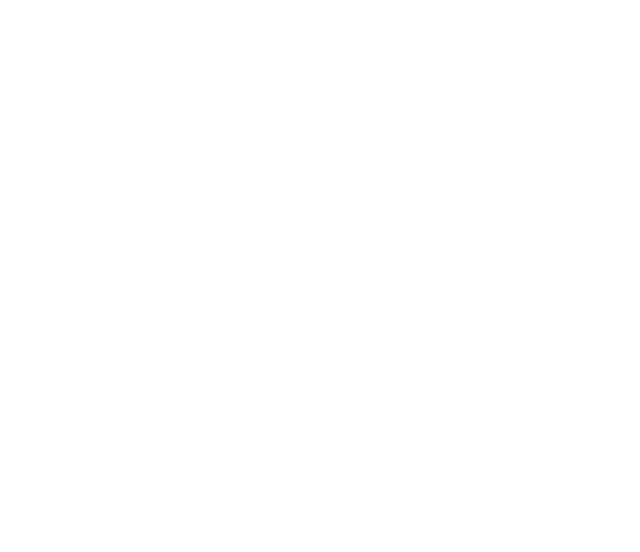
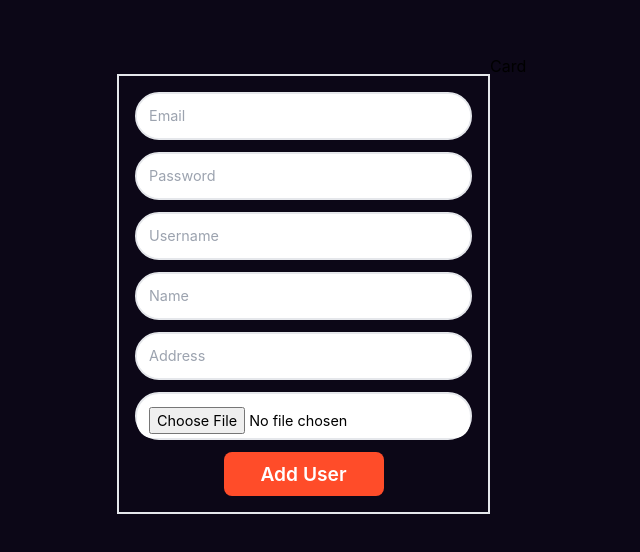
Before and after one commit to siska199/learn-redux, a Next.js app: page / in a window 1280 px wide. Shown: the part 106-658 px from the top of the page, without its empty margins (43-683 px from the left). Built offline with nearby package versions, Linux system fonts and the light colour scheme.

Commit message:
create form

```diff
--- /dev/null
+++ b/components/Card.js
@@ -0,0 +1,8 @@
+import React from 'react'
+
+const Card = () => {
+  return (
+    <div>Card</div>
+  )
+}
+export default Card
--- /dev/null
+++ b/components/Form.js
@@ -0,0 +1,118 @@
+import React, { useState } from "react";
+
+const Form = () => {
+  // ----------Variable Section ------------//
+  const [formData, setFormData] = useState({
+    email: "",
+    password: "",
+    username: "",
+    name: "",
+    address: "",
+    photo: "",
+  });
+
+  // -----------Handler Section-------------//
+  const handleOnChange = (e) => {
+    setFormData({
+      ...formData,
+      [e.target.name]: e.target.value,
+    });
+  };
+  const handleSubmitForm = (e) => {
+    e.preventDefault();
+  };
+
+  return (
+    <form className="my-auto border-2 p-4 flex flex-col items-center">
+      <div className="input-container">
+        <input
+          className="input peer"
+          onChange={(e) => handleOnChange(e)}
+          name="email"
+          type="text"
+          placeholder="Email"
+          required
+        />
+        <label className="label peer-valid:block" htmlFor="email">
+          Email
+        </label>
+      </div>
+      <div className="input-container">
+        <input
+          name="password"
+          type="password"
+          placeholder="Password"
+          onChange={(e) => handleOnChange(e)}
+          className="input peer"
+          required
+
+        />
+        <label className="label peer-valid:block" htmlFor="password">
+          Password
+        </label>
+      </div>
+      <div className="input-container">
+        <input
+          name="username"
+          type="text"
+          placeholder="Username"
+          className="input peer"
+          onChange={(e) => handleOnChange(e)}
+          required
+
+        />
+        <label className="label peer-valid:block" htmlFor="username">
+          Username
+        </label>
+      </div>
+      <div className="input-container">
+        <input
+          className="input peer"
+          name="name"
+          type="text"
+          placeholder="Name"
+          onChange={(e) => handleOnChange(e)}
+          required
+
+        />
+        <label className="label peer-valid:block" htmlFor="name">
+          Name
+        </label>
+      </div>
+      <div className="input-container">
+        <input
+          className="input peer"
+          name="address"
+          type="text"
+          placeholder="Address"
+          onChange={(e) => handleOnChange(e)}
+          required
+
+        />
+        <label className="label peer-valid:block" htmlFor="address">
+          Address
+        </label>
+      </div>
+      <div className="input-container">
+        <input
+          className="input"
+          name="photo"
+          type="file"
+          accept="image/*"
+          onChange={(e) => handleOnChange(e)}
+        />
+        <label className="label" htmlFor="photo">
+          Phoo
+        </label>
+      </div>
+      <button
+        className=" text-white font-semibold text-[1.2rem] bg-[#ff4c29] p-2 w-[10rem] rounded-lg"
+        type="submit"
+        onClick={(e) => handleSubmitForm(e)}
+      >
+        Add User
+      </button>
+    </form>
+  );
+};
+export default Form;
--- a/pages/index.js
+++ b/pages/index.js
@@ -1,15 +1,17 @@
 import Head from "next/head";
-
-import styles from "../styles/Home.module.css";
-
+import Form from "../components/Form";
+import Card from "../components/Card";
 export default function Home() {
   return (
-    <div className={styles.container}>
+    <div>
       <Head>
         <title>Lesson1 Redux</title>
         <link rel="icon" href="/favicon.ico" />
       </Head>
-      <main></main>
+      <main className="w-screen min-h-screen flex flex-row bg-dark p-[10rem]">
+        <Form />
+        <Card />
+      </main>
     </div>
   );
 }
--- a/redux/features/user.js
+++ b/redux/features/user.js
@@ -8,4 +8,4 @@ const userSlice = createSlice({
   },
 });
 
-export default userSlice.reducer;
+export default userSlice;
--- a/redux/store.js
+++ b/redux/store.js
@@ -1,9 +1,9 @@
-import userReducer from "./features/user";
+import userSlice from "./features/user";
 import { configureStore } from "@reduxjs/toolkit";
 
 const store = configureStore({
   reducer: {
-    user: userReducer,
+    user: userSlice.reducer,
   },
 });
 
--- a/styles/Home.module.css
+++ /dev/null
@@ -1,116 +0,0 @@
-.container {
-  padding: 0 2rem;
-}
-
-.main {
-  min-height: 100vh;
-  padding: 4rem 0;
-  flex: 1;
-  display: flex;
-  flex-direction: column;
-  justify-content: center;
-  align-items: center;
-}
-
-.footer {
-  display: flex;
-  flex: 1;
-  padding: 2rem 0;
-  border-top: 1px solid #eaeaea;
-  justify-content: center;
-  align-items: center;
-}
-
-.footer a {
-  display: flex;
-  justify-content: center;
-  align-items: center;
-  flex-grow: 1;
-}
-
-.title a {
-  color: #0070f3;
-  text-decoration: none;
-}
-
-.title a:hover,
-.title a:focus,
-.title a:active {
-  text-decoration: underline;
-}
-
-.title {
-  margin: 0;
-  line-height: 1.15;
-  font-size: 4rem;
-}
-
-.title,
-.description {
-  text-align: center;
-}
-
-.description {
-  margin: 4rem 0;
-  line-height: 1.5;
-  font-size: 1.5rem;
-}
-
-.code {
-  background: #fafafa;
-  border-radius: 5px;
-  padding: 0.75rem;
-  font-size: 1.1rem;
-  font-family: Menlo, Monaco, Lucida Console, Liberation Mono, DejaVu Sans Mono,
-    Bitstream Vera Sans Mono, Courier New, monospace;
-}
-
-.grid {
-  display: flex;
-  align-items: center;
-  justify-content: center;
-  flex-wrap: wrap;
-  max-width: 800px;
-}
-
-.card {
-  margin: 1rem;
-  padding: 1.5rem;
-  text-align: left;
-  color: inherit;
-  text-decoration: none;
-  border: 1px solid #eaeaea;
-  border-radius: 10px;
-  transition: color 0.15s ease, border-color 0.15s ease;
-  max-width: 300px;
-}
-
-.card:hover,
-.card:focus,
-.card:active {
-  color: #0070f3;
-  border-color: #0070f3;
-}
-
-.card h2 {
-  margin: 0 0 1rem 0;
-  font-size: 1.5rem;
-}
-
-.card p {
-  margin: 0;
-  font-size: 1.25rem;
-  line-height: 1.5;
-}
-
-.logo {
-  height: 1em;
-  margin-left: 0.5rem;
-}
-
-@media (max-width: 600px) {
-  .grid {
-    width: 100%;
-    flex-direction: column;
-  }
-}
--- a/styles/globals.css
+++ b/styles/globals.css
@@ -20,3 +20,15 @@ a {
 @tailwind base;
 @tailwind components;
 @tailwind utilities;
+
+@layer components{
+  .input-container{
+    @apply border-2 w-full h-[3rem] bg-white   flex flex-col justify-end relative mb-3 rounded-[2rem]
+  }
+  .input{
+    @apply text-[0.9rem] h-[70%] text-black px-3 placeholder-shown:h-[100%] bg-white rounded-[2rem] outline-none
+  }
+  .label{
+    @apply  hidden absolute top-0 left-3 text-[0.85rem] text-gray-600 transition duration-1000 ease-linear
+  }
+}
--- a/tailwind.config.js
+++ b/tailwind.config.js
@@ -4,7 +4,11 @@ module.exports = {
     "./components/**/*.{js,ts,jsx,tsx}",
   ],
   theme: {
-    extend: {},
+    extend: {
+      colors: {
+        "dark": "#0c0717",
+      },
+    },
   },
   plugins: [],
-}
+};
```
Also changed, not shown: redux/features/theme.js (added).
